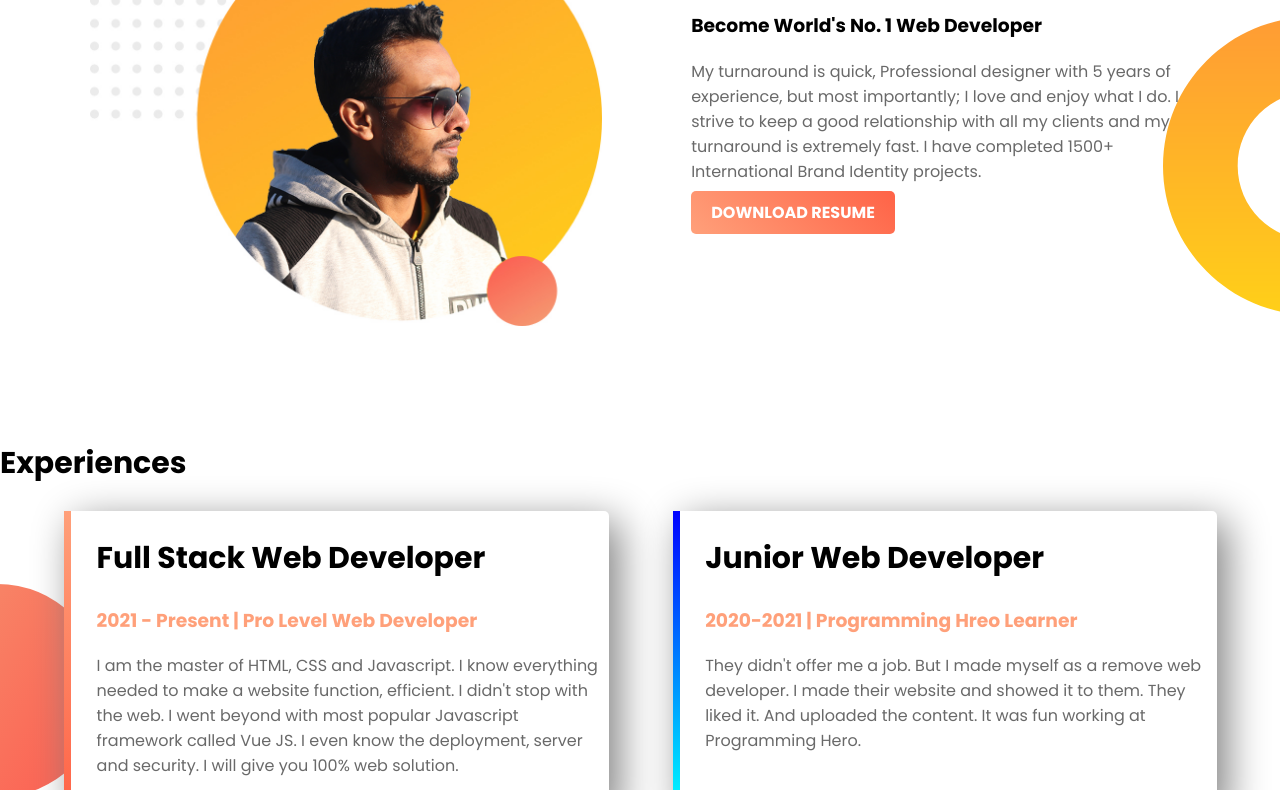
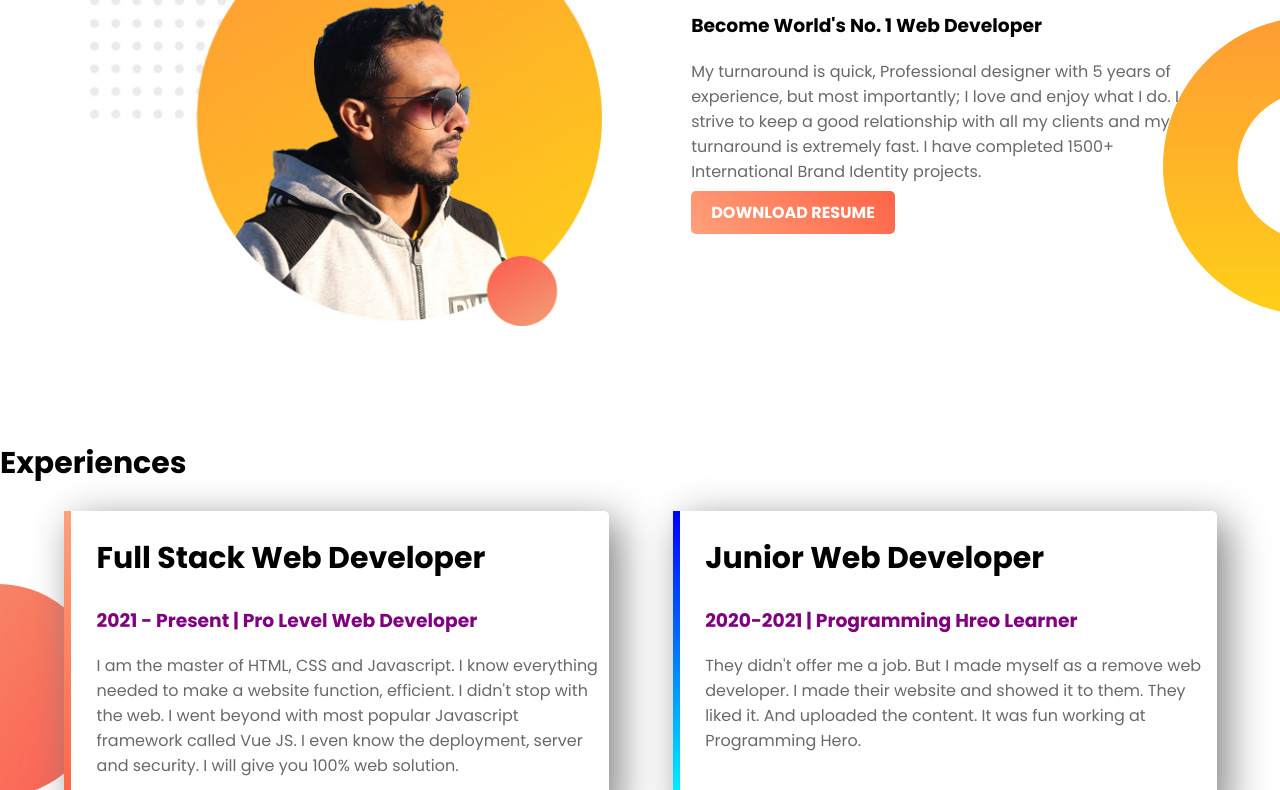
Before and after one commit to NazmulSaikat/Web-portfolio, a plain HTML site: page Index.html in a window 1280 px wide. Shown: the part 584-1374 px from the top of the page. Drawn offline with Linux system fonts and the light colour scheme.

Commit message:
color changes

```diff
--- a/style.css
+++ b/style.css
@@ -12,7 +12,7 @@ p{
     color: dimgray;
 }
 .orange-highlight{
-    color: lightSalmon;
+    color: purple;
 }
 .half-width{
     width: 40%;
```
Also changed, not shown: 1 other file.
